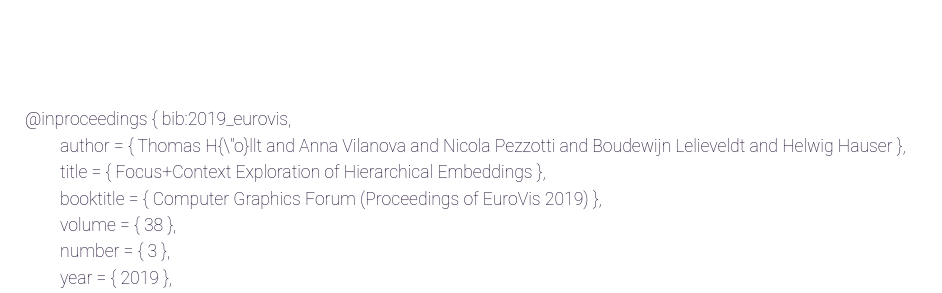
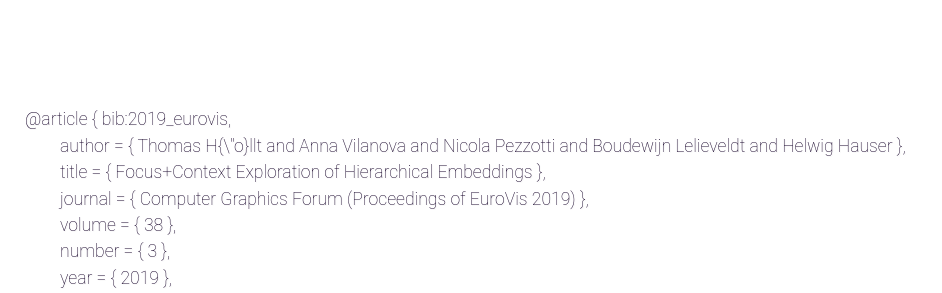
Before and after one commit to thoellt/thoellt.github.io, a Jekyll site: the page built from _publications/2019_eurovis.md, in a window 1280 px wide. Shown: the part 238-531 px from the top of the page, without its empty margins (0-942 px from the left). Built offline with Jekyll 4.4.1, drawn with Linux system fonts in a browser that asks for light colours.

Commit message:
update for recent papers

```diff
--- a/_publications/2019_eurovis.md
+++ b/_publications/2019_eurovis.md
@@ -4,10 +4,10 @@
 key: 2019_eurovis
 date:   2019-03-25 12:00:00
 permalink: /publications/2019_eurovis/
-type: inproceedings
+type: article
 shortname: Focus+Context HSNE
 image: 2019_eurovis.png
-image_large: 2019_eurovis_teaser_.png
+image_large: 2019_eurovis_teaser.png
 
 authors:
 - hollt
```
Also changed, not shown: _publications/2019_dirk_bartz_prize.md (+1 -1 lines).
